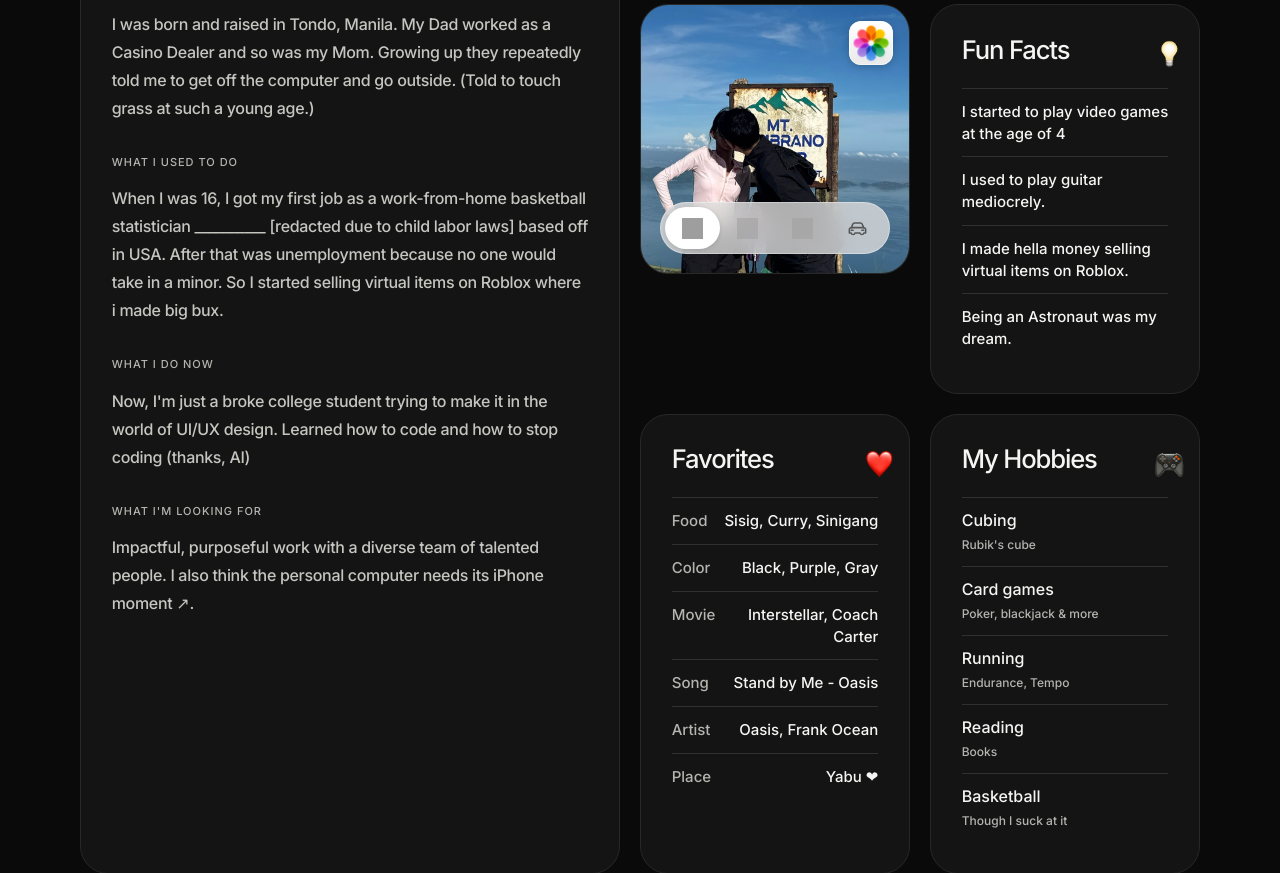
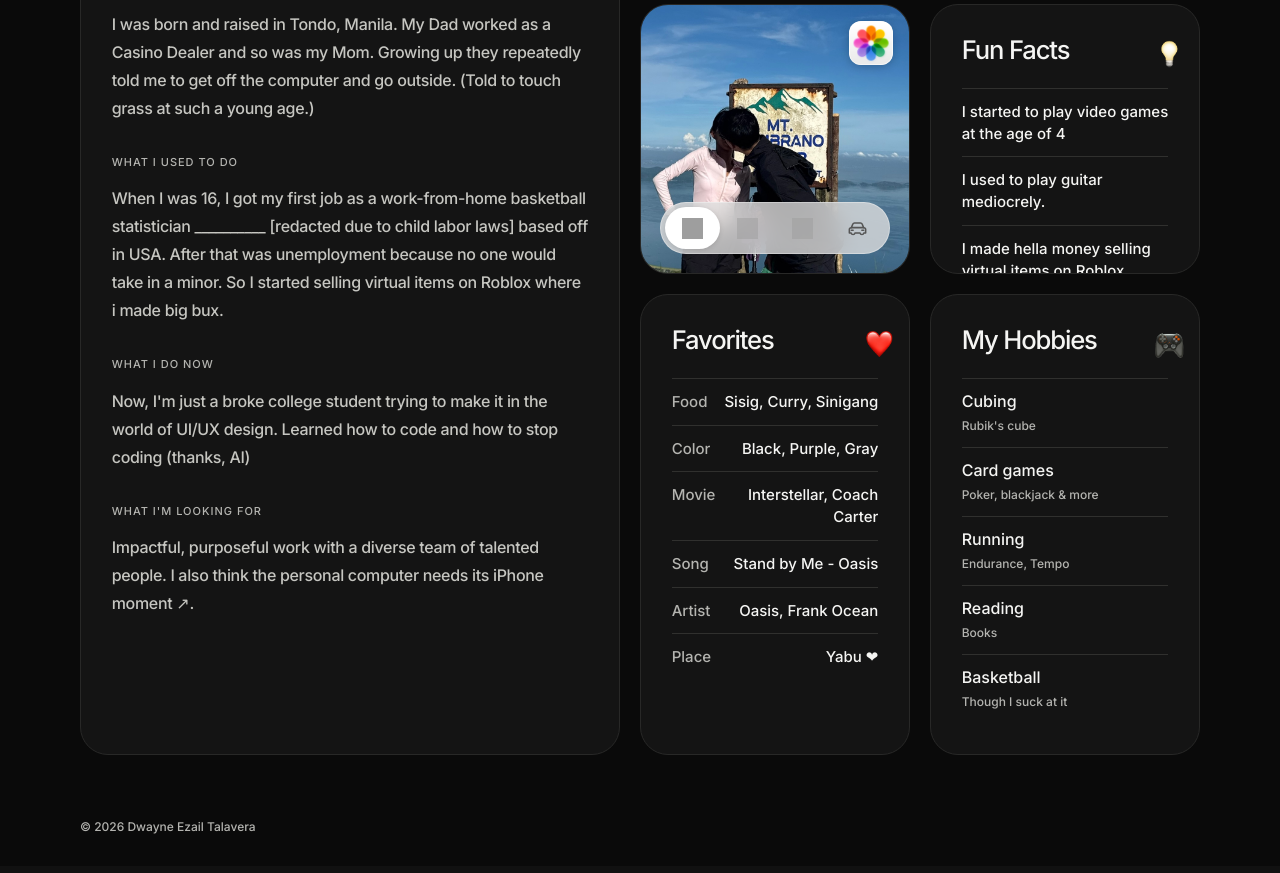
Before and after one commit to eziofonte/java-portfolio, a Spring Boot app: page /dwayne/about in a window 1280 px wide. Shown: the part 498-1371 px from the top of the page. After the commit the page ends 1332 px from the top, so only its background shows below. Run offline with Spring Boot 4, Linux system fonts and the light colour scheme; some web fonts are replaced; grey boxes are pictures that could not be loaded.

Commit message:
fix fun facts alignment

```diff
--- a/src/main/resources/static/dwayne/about.css
+++ b/src/main/resources/static/dwayne/about.css
@@ -78,6 +78,7 @@
 .tool-tags li { border: 1px solid #363634; border-radius: 100px; padding: 8px 12px; font-size: 12px; color: #c6c6c1; }
 .project-card { display: flex; flex-direction: column; justify-content: space-between; transition: border-color .2s ease; }
 .favorites-card, .hobbies-card { align-self: stretch; min-height: clamp(420px, 28vw, 536px); }
+.facts-card {aspect-ratio: 1; align-self: start; }
 .personal-card { position: relative; overflow: hidden; container-type: inline-size; }
 .personal-card h2 { position: relative; z-index: 1; padding-right: 48px; }
 .personal-card:focus-visible { outline: 2px solid #fff; outline-offset: -5px; }
```
